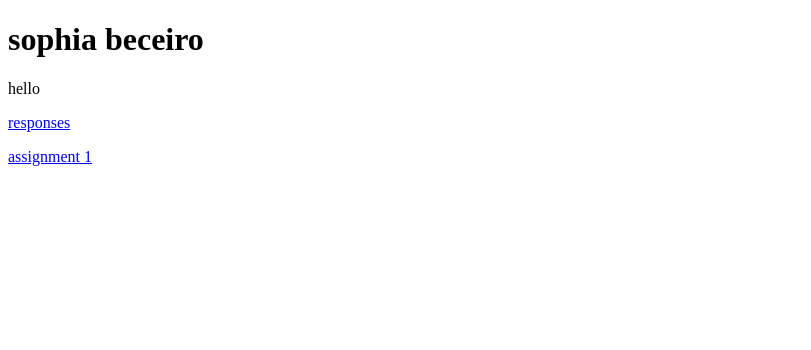
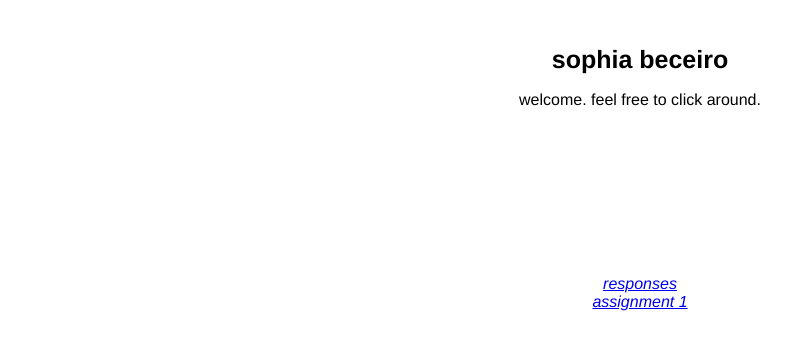
Before and after one commit to sbeceiro/sophia-beceiro, a plain HTML site: page index.html in a window 1280 px wide. Shown: the whole page, without its empty margins (0-811 px from the left). Drawn offline with Linux system fonts and the light colour scheme.

Commit message:
added response page, updated css for main pages

```diff
--- a/index.html
+++ b/index.html
@@ -2,15 +2,17 @@
 <html>
 <head>
 	<title>sophia beceiro</title>
+	<link rel="stylesheet" type="text/css" href="main.css">
 </head>
 <body>
+
 	<h1> sophia beceiro </h1>
-
-	<p> hello </p>
-
-	<p><a href="responses.html"> responses </a></p>
-
-	<p><a href="assignment1/index.html"> assignment 1 </a></p>
-
+	welcome. feel free to click around.
+	<div class="center">
+	<div class="menulinks">
+	<a href="responses.html"> responses </a><br>
+	<a href="assignment1/index.html"> assignment 1 </a>
+	</div>
+	</div>
 </body>
 </html>
--- a/main.css
+++ b/main.css
@@ -1,3 +1,22 @@
-.body {
-	font: helvetica;
+body {
+	font-family: helvetica;
+	text-align: center;
 }
+
+h1 {
+	font-size: 25px;
+	margin-top: 45px;
+}
+
+.center {
+ 	left: 0;
+    margin-top: -125px;
+    position: absolute;
+    text-align: center;
+    top: 50%;
+    width: 100%;
+}
+
+.menulinks {
+	font-style: italic;
+}
--- /dev/null
+++ b/responses/response.css
@@ -0,0 +1,11 @@
+body {
+	font-family: helvetica;
+	text-align: left;
+	margin-left: 40px;
+	width: 40%;
+}
+
+h1 {
+	font-size: 25px;
+	margin-top: 45px;
+}
```
Also changed, not shown: responses.html (+4 -0 lines), responses/week3.html (added, +15 -0 lines).
